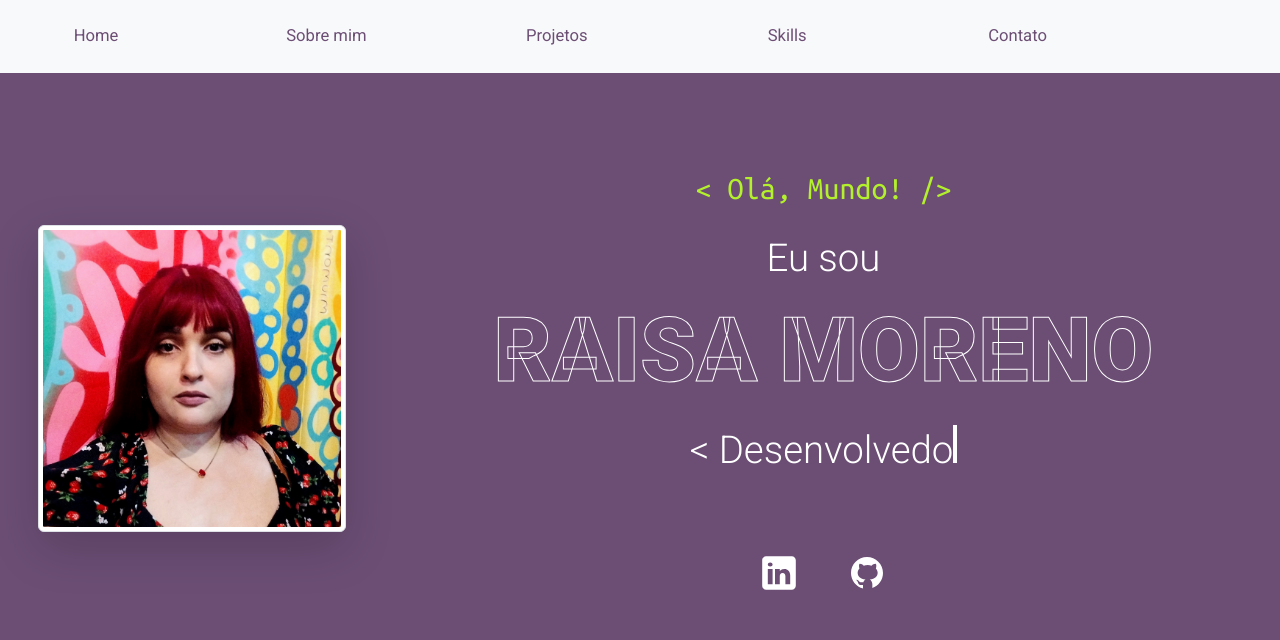
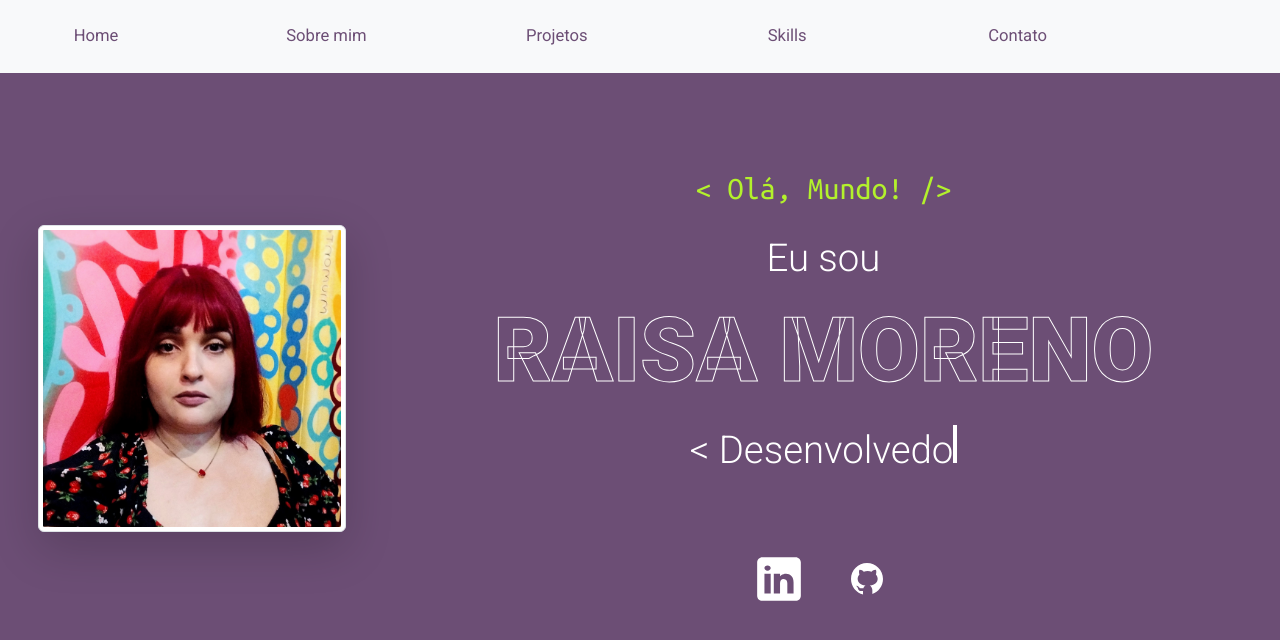
Before and after one commit to raisamrs/raisamrs.github.io, a React (Vite) app: page / in a window 1280 px wide. In both pictures the pointer is over the picture 779 px from the left and 565 px from the top of the page. Shown: the top 640 px of the page. Built offline with nearby package versions, Linux system fonts and the light colour scheme.

Commit message:
style: efeito hover nos ícones das redes sociais

```diff
--- a/src/pages/Home/Home.module.css
+++ b/src/pages/Home/Home.module.css
@@ -71,6 +71,9 @@
   width: 7vh;
 }
 
+.socialNetWork:hover {
+  height: 8.5vh;
+}
 .textContainer {
   align-items: center;
   display: flex;
```
